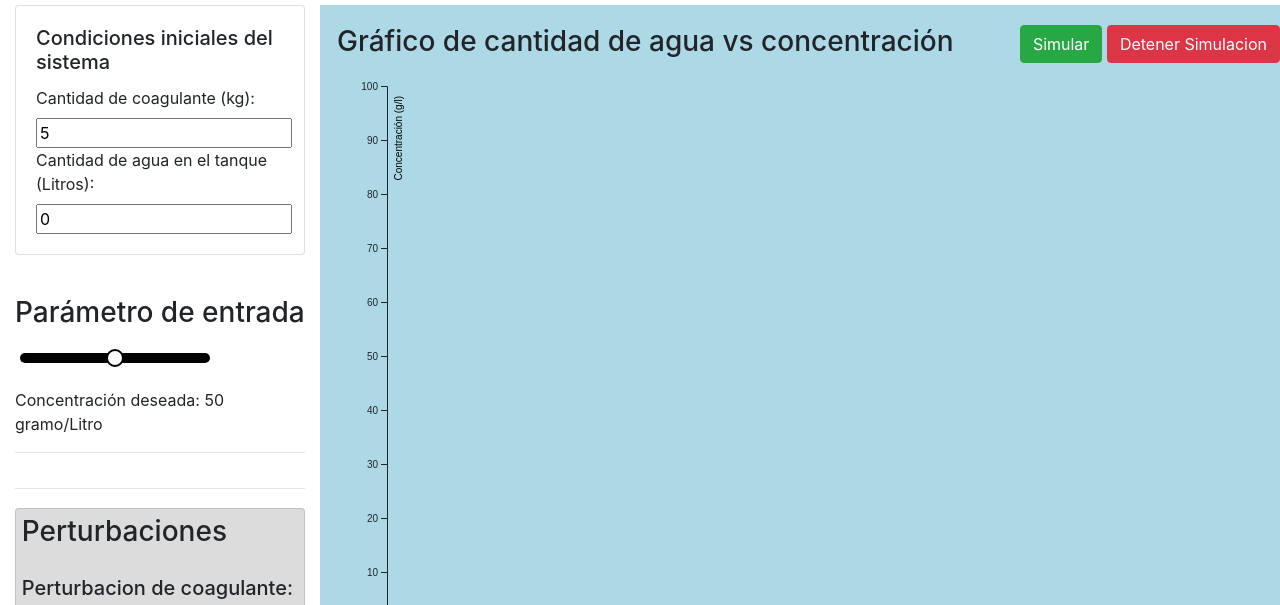
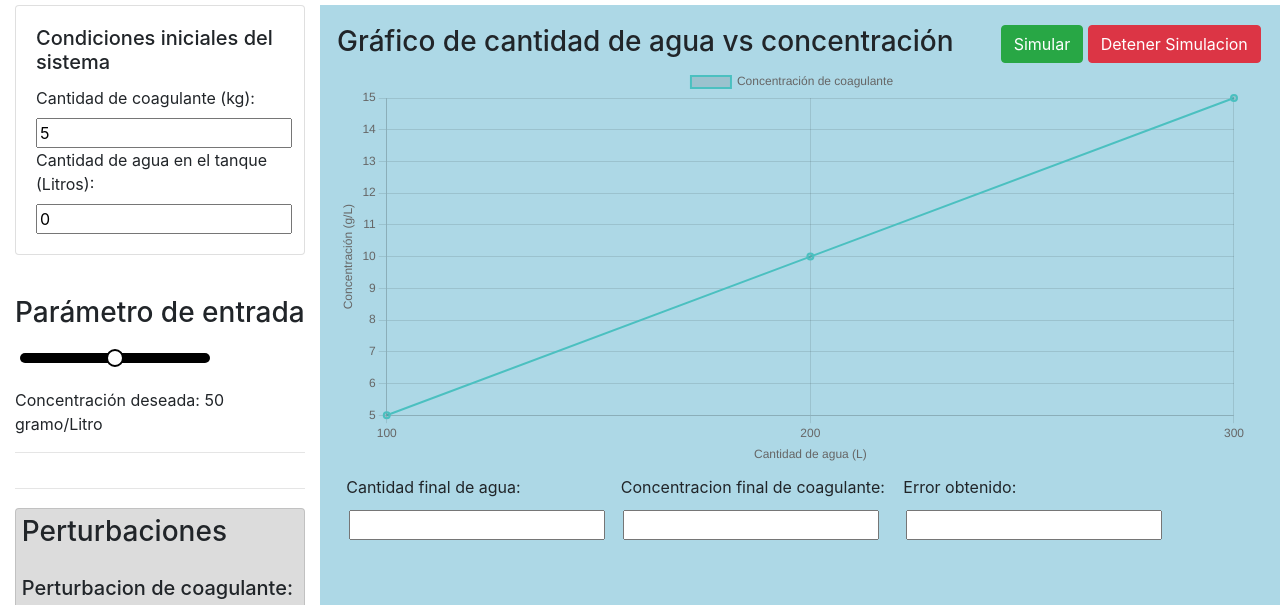
Before and after one commit to UTNDevs/TDC_2024-TPF-Simulacion, a website with bundled scripts: page src/public/dashboard.html in a window 1280 px wide. Shown: the part 191-796 px from the top of the page. Built offline with nearby package versions, Linux system fonts and the light colour scheme; some icons are missing.

Commit message:
Adding chart library.

```diff
--- a/package.json
+++ b/package.json
@@ -1,16 +1,18 @@
 {
   "name": "simulacion-de-control",
+  "type": "module",
   "version": "1.0.0",
   "main": "index.js",
   "scripts": {
     "test": "echo \"Error: no test specified\" && exit 1",
-    "start": "node src/server.js"
+    "start": "node src/server.cjs"
   },
   "keywords": [],
   "author": "",
   "license": "ISC",
   "description": "",
   "dependencies": {
+    "chart.js": "^4.4.7",
     "d3": "^7.9.0",
     "express": "^4.21.2"
   }
--- a/src/public/dashboard.html
+++ b/src/public/dashboard.html
@@ -100,8 +100,12 @@
                                 </div>
                             </div>
                         </div>
-                        <div class="row" id="graficoCantidadVsConcentracion"
-                             style="width: 100%; margin-inline-start: 2px;"></div>
+
+                        <!-- Grafico de cantidad vs concentracion -->
+                        <div class="row" style="width: 100%; margin-inline-start: 2px;">
+                            <canvas id="graficoCantidadVsConcentracion" style="width: 100%; height: 400px;"></canvas>
+                        </div>
+
                         <div class="row" style="margin-inline-start: 2px;">
                             <!-- Cantidad final de agua -->
                             <div class="resultInputs">
@@ -128,9 +132,11 @@
         </div>
     </div>
     <script src="https://d3js.org/d3.v7.min.js"></script>
-    <script src="scripts/concentrationPot.js"></script>
-    <script src="scripts/concentrationAndQuantityGraph.js"></script>
-    <script src="simulator/simulation.js"></script>
+    <script src="https://cdn.jsdelivr.net/npm/chart.js"></script>
+
+    <script src="./scripts/concentrationPot.mjs"></script>
+    <script src="./scripts/concentrationAndQuantityGraph.mjs" type="module"></script>
+    <script src="./simulator/simulation.mjs" type="module"></script>
 </body>
 
 </html>
--- a/src/public/scripts/concentrationAndQuantityGraph.js
+++ /dev/null
@@ -1,101 +0,0 @@
-let graphicData = [];
-
-const cAndQMargin = {top: 20, right: 30, bottom: 40, left: 50};
-const cAndQWidth = 1000 - cAndQMargin.left - cAndQMargin.right;
-const cAndQheight= 600 - cAndQMargin.top - cAndQMargin.bottom;
-
-const cAndQGraphicSvg = d3.select('#graficoCantidadVsConcentracion')
-    .append('svg')
-    .attr('width',cAndQWidth+ cAndQMargin.left + cAndQMargin.right)
-    .attr('height', cAndQheight + cAndQMargin.top + cAndQMargin.bottom)
-    .append('g')
-    .attr('transform', `translate(${cAndQMargin.left},${cAndQMargin.top})`);
-
-const x = d3.scaleLinear()
-    .domain([0, 2000]) // Cantidad de agua de 0 a 100 litros
-    .range([0, cAndQWidth]);
-
-const y = d3.scaleLinear()
-    .domain([0, 100]) // Concentración
-    .range([cAndQheight, 0]);
-
-const xAxis = d3.axisBottom(x);
-const yAxis = d3.axisLeft(y);
-
-cAndQGraphicSvg.append('g')
-    .attr('transform', `translate(0,${cAndQheight})`)
-    .call(xAxis)
-    .append('text')
-    .attr('x', cAndQWidth)
-    .attr('y', -10)
-    .attr('fill', '#000')
-    .style('text-anchor', 'end')
-    .text('Cantidad de agua (Litros)');
-
-cAndQGraphicSvg.append('g')
-    .call(yAxis)
-    .append('text')
-    .attr('transform', 'rotate(-90)')
-    .attr('x', -10)
-    .attr('y', 15)
-    .attr('fill', '#000')
-    .style('text-anchor', 'end')
-    .text('Concentración (g/l)');
-
-const cAndQLine = d3.line()
-    .x(d => x(d.water))
-    .y(d => y(d.concentration));
-
-cAndQGraphicSvg.append('path')
-    .datum(graphicData)
-    .attr('fill', 'none')
-    .attr('stroke', 'blue')
-    .attr('stroke-width', 2)
-    .attr('d', cAndQLine);
-
-cAndQGraphicSvg.selectAll('circle')
-    .data(graphicData)
-    .enter()
-    .append('circle')
-    .attr('cx', d => x(d.water))
-    .attr('cy', d => y(d.concentration))
-    .attr('r', 5)
-    .attr('fill', 'red');
-
-function reDrawCAndQGraphic(desiredConcentration) {
-    const cAndQLine = d3.line()
-        .x(d => x(d.water))
-        .y(d => y(d.concentration));
-
-    // Agrega la linea de concentracion deseada en el grafico
-    cAndQGraphicSvg.append('line')
-    .attr('x1', 0)
-    .attr('y1', y(desiredConcentration))
-    .attr('x2', cAndQWidth)
-    .attr('y2', y(desiredConcentration))
-    .attr('stroke', 'green')
-    .attr('stroke-width', 2)
-    .attr('stroke-dasharray', '5,5');
-
-    // Selecciona y actualiza la línea
-    cAndQGraphicSvg.append('path')
-        .datum(graphicData)
-        .attr('fill', 'none')
-        .attr('stroke', 'blue')
-        .attr('stroke-width', 2)
-        .attr('d', cAndQLine);
-
-    // Selecciona y actualiza los círculos
-    const circles = cAndQGraphicSvg.selectAll('circle')
-        .data(graphicData);
-
-    circles.enter()
-        .append('circle')
-        .attr('r', 5)
-        .attr('fill', 'red')
-        .merge(circles)
-        .attr('cx', d => x(d.water))
-        .attr('cy', d => y(d.concentration));
-
-    circles.exit().remove();
-}
--- /dev/null
+++ b/src/public/scripts/concentrationAndQuantityGraph.mjs
@@ -0,0 +1,49 @@
+import {Chart} from "chart.js/auto";
+
+const ctx = document.getElementById('graficoCantidadVsConcentracion').getContext('2d');
+
+const myChart = new Chart(ctx, {
+    type: 'line',
+    data: {
+        labels: [], // Aquí van las etiquetas del eje X (por ejemplo, cantidad de agua)
+        datasets: [{
+            label: 'Concentración de coagulante',
+            data: [], // Aquí van los datos del eje Y (por ejemplo, concentración)
+            borderColor: 'rgba(75, 192, 192, 1)',
+            borderWidth: 2,
+            fill: false
+        }]
+    },
+    options: {
+        responsive: true,
+        scales: {
+            x: {
+                title: {
+                    display: true,
+                    text: 'Cantidad de agua (L)'
+                }
+            },
+            y: {
+                title: {
+                    display: true,
+                    text: 'Concentración (g/L)'
+                }
+            }
+        }
+    }
+});
+
+// Función para actualizar el gráfico con nuevos datos
+function updateChart(data) {
+    myChart.data.labels = data.map(d => d.water);
+    myChart.data.datasets[0].data = data.map(d => d.concentration);
+    myChart.update();
+}
+
+// Ejemplo de uso: Actualizar el gráfico con datos
+export const graphicData = [
+    {water: 100, concentration: 5},
+    {water: 200, concentration: 10},
+    {water: 300, concentration: 15}
+];
+updateChart(graphicData);
--- a/src/public/simulator/simulation.js
+++ b/src/public/simulator/simulation.mjs
@@ -1,3 +1,5 @@
+import {graphicData} from "../scripts/concentrationAndQuantityGraph.mjs";
+
 class PIDController {
     constructor(Kp, Ki, Kd, dt = 1) {
         this.Kp = Kp;
```
Also changed, not shown: src/public/scripts/concentrationPot.mjs (renamed from src/public/scripts/concentrationPot.js), src/server.cjs (renamed from src/server.js), 1 other file.
